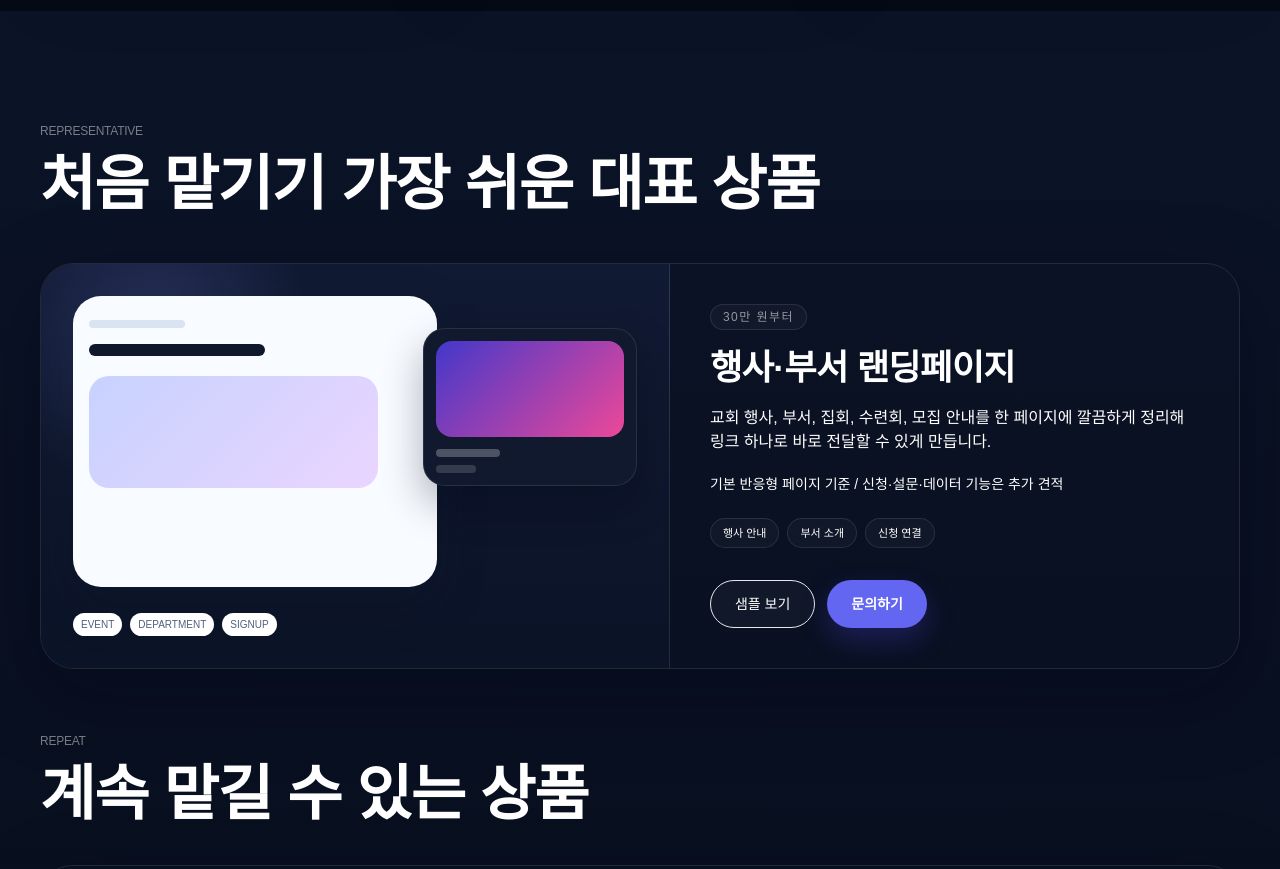
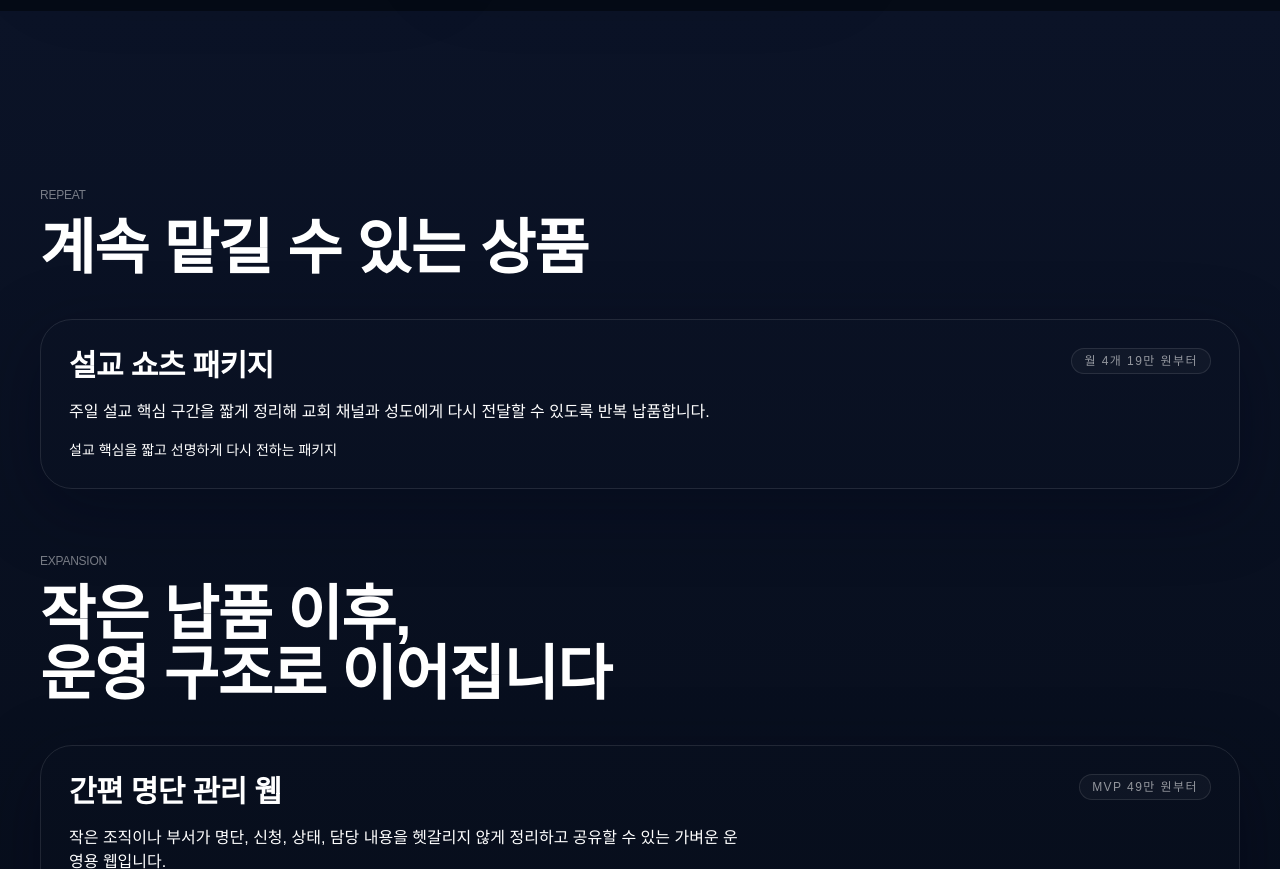
Before and after one commit to kinddragon1224/soom-church, a Next.js app: page / in a window 1280 px wide. Shown: the part 2640-3509 px from the top of the page. Built offline with nearby package versions, Linux system fonts and the light colour scheme; a web font is replaced by a local one.

Commit message:
Remove easy-entry product sections

```diff
--- a/app/page.tsx
+++ b/app/page.tsx
@@ -1,11 +1,6 @@
 import Link from "next/link";
 
 const solutions = [
-  {
-    label: "처음 맡기기 쉬운 상품",
-    title: "교회가 가장 쉽게 시작할 수 있는 결과물부터 제안합니다",
-    desc: "행사 안내, 부서 소개, 신청 페이지처럼 링크 하나로 바로 전달할 수 있는 결과물을 짧고 분명하게 제작합니다.",
-  },
   {
     label: "계속 맡길 수 있는 상품",
     title: "반복해서 필요한 콘텐츠를 꾸준히 이어갑니다",
@@ -283,54 +278,6 @@ export default function HomePage() {
 
       <section id="outputs" className="bg-[linear-gradient(180deg,#0b1327_0%,#050b16_100%)]">
         <div className="mx-auto max-w-7xl px-5 py-20 sm:px-8 lg:px-10 lg:py-28">
-          <div>
-            <p className="font-display text-xs tracking-[0.2em] text-white/45">REPRESENTATIVE</p>
-            <h2 className="mt-4 text-4xl font-semibold leading-tight text-white sm:text-5xl lg:text-6xl">처음 맡기기 가장 쉬운 대표 상품</h2>
-          </div>
-
-          <div className="mt-12 overflow-hidden rounded-[34px] border border-white/10 bg-[#0b1327]/92 shadow-[0_26px_80px_rgba(2,6,23,0.34)]">
-            <div className="grid lg:grid-cols-[1.05fr_0.95fr]">
-              <div className="relative min-h-[320px] overflow-hidden border-b border-white/10 bg-[radial-gradient(circle_at_18%_18%,rgba(129,140,248,0.22),transparent_26%),linear-gradient(180deg,#111a33_0%,#0b1327_100%)] p-6 sm:min-h-[420px] sm:p-8 lg:min-h-full lg:border-b-0 lg:border-r">
-                <div className="absolute left-8 top-8 h-[72%] w-[58%] rounded-[28px] border border-white/10 bg-[#f8fbff] shadow-[0_18px_50px_rgba(15,23,42,0.24)]" />
-                <div className="absolute left-12 top-14 h-2 w-24 rounded-full bg-[#d9e3f2]" />
-                <div className="absolute left-12 top-20 h-3 w-44 rounded-full bg-[#0f172a]" />
-                <div className="absolute left-12 top-28 h-28 w-[46%] rounded-[20px] bg-[linear-gradient(135deg,#c7d2fe_0%,#e9d5ff_100%)]" />
-                <div className="absolute right-8 top-16 w-[34%] rounded-[22px] border border-white/10 bg-[#10192d] p-3 shadow-[0_18px_40px_rgba(2,6,23,0.3)]">
-                  <div className="h-24 rounded-[16px] bg-[linear-gradient(135deg,#4338ca_0%,#ec4899_100%)]" />
-                  <div className="mt-3 h-2 w-16 rounded-full bg-white/25" />
-                  <div className="mt-2 h-2 w-10 rounded-full bg-white/15" />
-                </div>
-                <div className="absolute bottom-8 left-8 flex flex-wrap gap-2 text-[10px] text-[#51607e]">
-                  <span className="rounded-full bg-white px-2 py-1">EVENT</span>
-                  <span className="rounded-full bg-white px-2 py-1">DEPARTMENT</span>
-                  <span className="rounded-full bg-white px-2 py-1">SIGNUP</span>
-                </div>
-              </div>
-
-              <div className="p-6 sm:p-8 lg:p-10">
-                <div className="inline-flex w-fit rounded-full border border-white/10 bg-white/[0.03] px-3 py-1 text-xs tracking-[0.12em] text-white/55">
-                  30만 원부터
-                </div>
-                <h3 className="mt-5 text-2xl font-semibold text-white sm:text-3xl lg:text-[2.2rem]">행사·부서 랜딩페이지</h3>
-                <p className="mt-5 text-sm leading-7 text-white/66 sm:text-base">
-                  교회 행사, 부서, 집회, 수련회, 모집 안내를
-                  한 페이지에 깔끔하게 정리해
-                  링크 하나로 바로 전달할 수 있게 만듭니다.
-                </p>
-                <p className="mt-5 text-sm text-white/54">기본 반응형 페이지 기준 / 신청·설문·데이터 기능은 추가 견적</p>
-                <div className="mt-6 flex flex-wrap gap-2 text-[11px] text-white/58">
-                  <span className="rounded-full border border-white/10 bg-white/[0.03] px-3 py-1.5">행사 안내</span>
-                  <span className="rounded-full border border-white/10 bg-white/[0.03] px-3 py-1.5">부서 소개</span>
-                  <span className="rounded-full border border-white/10 bg-white/[0.03] px-3 py-1.5">신청 연결</span>
-                </div>
-                <div className="mt-8 flex flex-col gap-3 sm:flex-row">
-                  <a href="#contact" className="inline-flex min-h-12 items-center justify-center rounded-full border border-white/12 bg-white/[0.03] px-6 py-3 text-sm font-medium text-white">샘플 보기</a>
-                  <a href="#contact" className="inline-flex min-h-12 items-center justify-center rounded-full bg-indigo-500 px-6 py-3 text-sm font-semibold text-white shadow-[0_12px_28px_rgba(79,70,229,0.28)]">문의하기</a>
-                </div>
-              </div>
-            </div>
-          </div>
-
           <div className="mt-16">
             <p className="font-display text-xs tracking-[0.2em] text-white/45">REPEAT</p>
             <h2 className="mt-4 text-4xl font-semibold leading-tight text-white sm:text-5xl lg:text-6xl">계속 맡길 수 있는 상품</h2>
```
